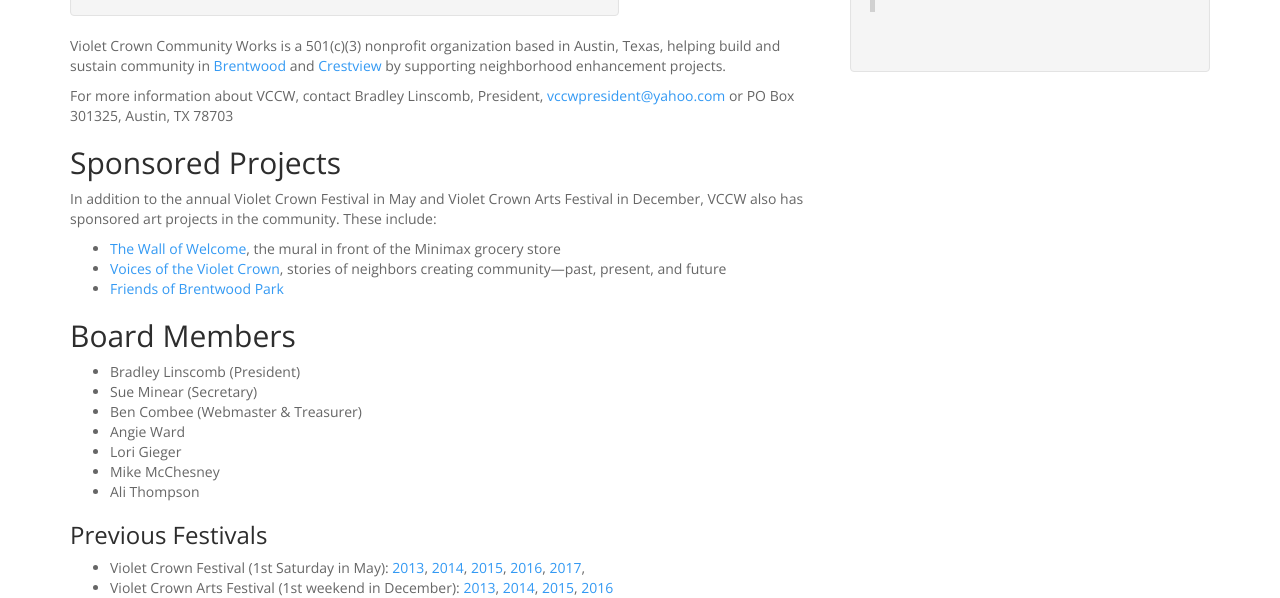
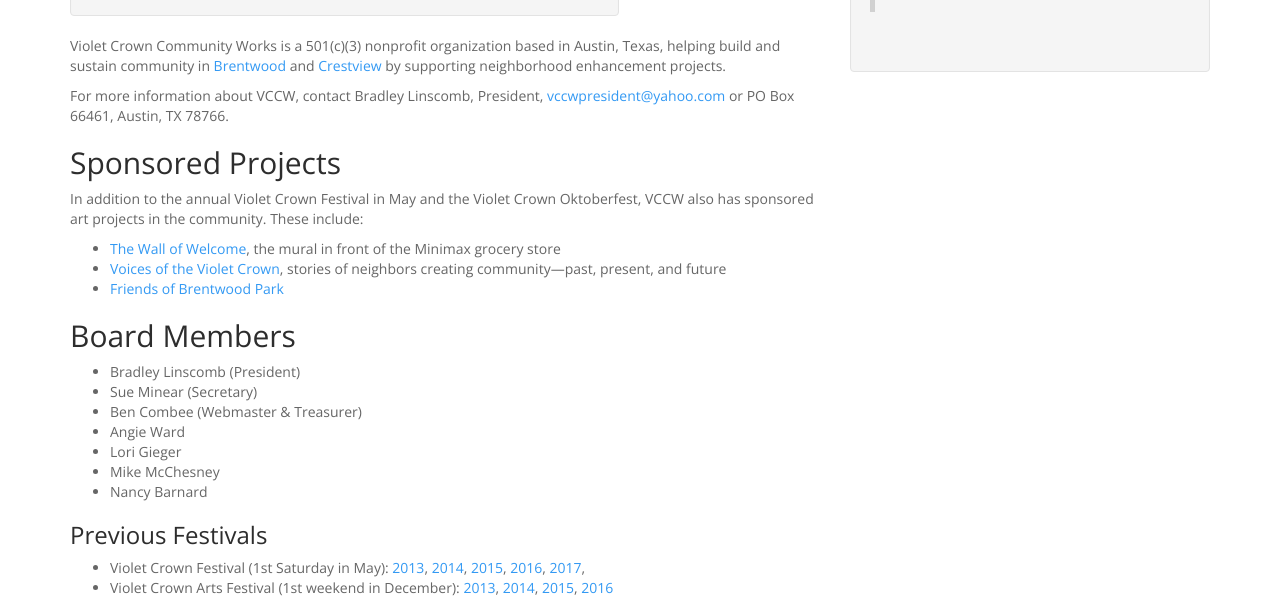
Before and after one commit to vccw/vccw.github.io, a Jekyll site: the page built from about.md, in a window 1280 px wide. Shown: the part 545-1143 px from the top of the page. Built offline with Jekyll 4.4.1, drawn with Linux system fonts in a browser that asks for light colours; comment, search, counter and statistics services are not loaded.

Commit message:
Update about.md

```diff
--- a/about.md
+++ b/about.md
@@ -13,13 +13,13 @@
 enhancement projects.
 
 For more information about VCCW, contact Bradley Linscomb, President,
-[vccwpresident@yahoo.com](mailto:vccwpresident@yahoo.com) or PO Box 301325,
-Austin, TX 78703
+[vccwpresident@yahoo.com](mailto:vccwpresident@yahoo.com) or PO Box 66461,
+Austin, TX 78766.
 
 ## Sponsored Projects
 
-In addition to the annual Violet Crown Festival in May and Violet Crown Arts Festival in
-December, VCCW also  has sponsored art projects in the community.  These include:
+In addition to the annual Violet Crown Festival in May and the Violet Crown
+Oktoberfest, VCCW also has sponsored art projects in the community.  These include:
 
 * [The Wall of Welcome](wall.html), the mural in front of the Minimax grocery store
 * [Voices of the Violet Crown](voices.html), stories of neighbors creating community—past, present, and future
@@ -33,7 +33,7 @@
 * Angie Ward
 * Lori Gieger
 * Mike McChesney
-* Ali Thompson
+* Nancy Barnard
 
 ### Previous Festivals
 
```
